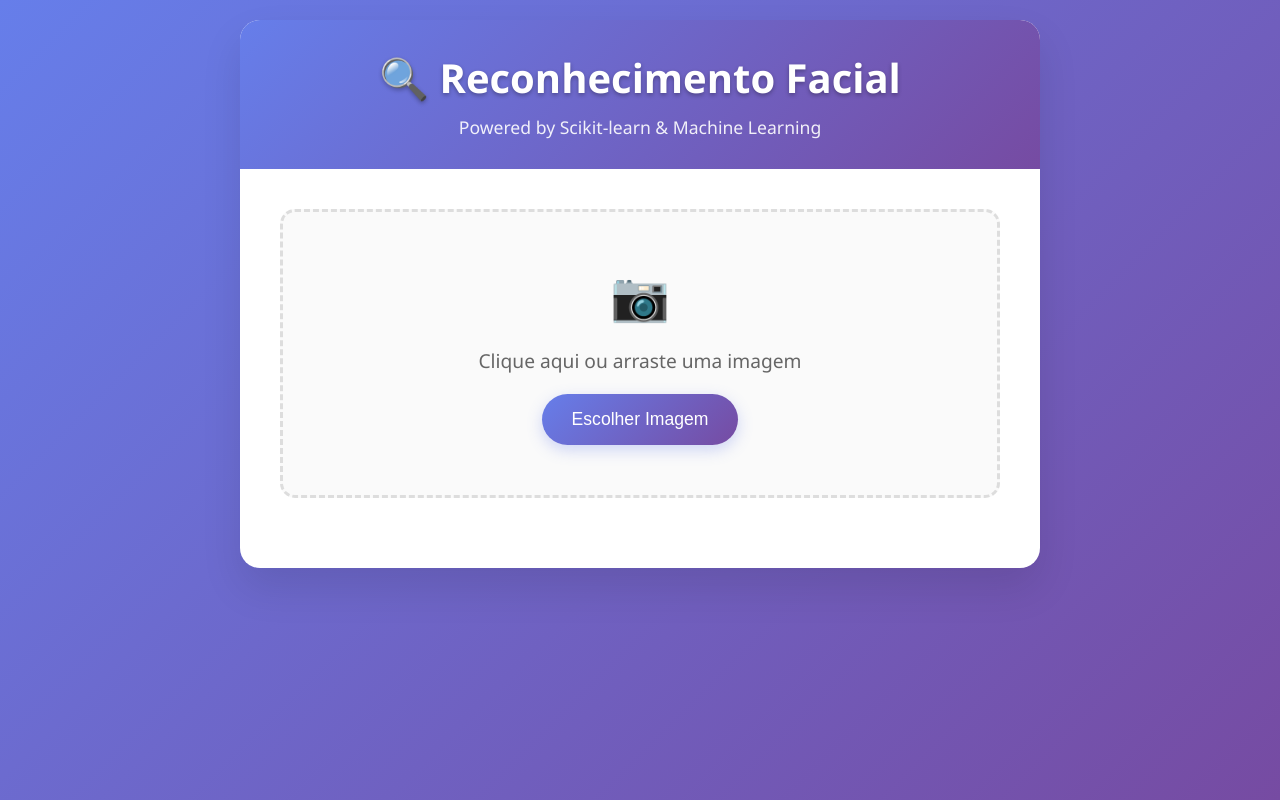
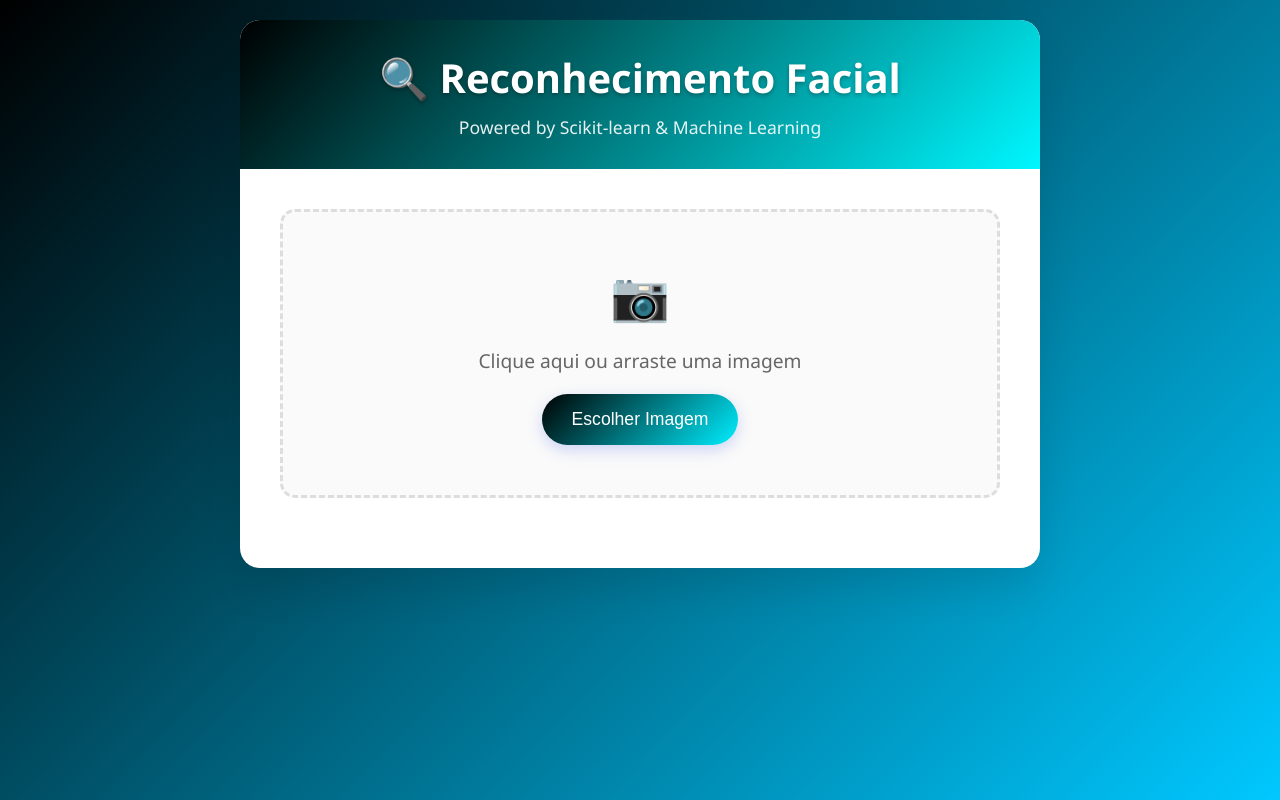
Before and after one commit to DenisSMorais2/Sistema-de-Reconhecimento-Facial---Scikit-learn, a Flask app: page / in a window 1280 px wide. Run offline with Flask 3, Linux system fonts and the light colour scheme.

Commit message:
Update index.html

```diff
--- a/templates/index.html
+++ b/templates/index.html
@@ -4,7 +4,7 @@
     <meta charset="UTF-8">
     <meta name="viewport" content="width=device-width, initial-scale=1.0">
     <title>🔍 Reconhecimento Facial - Scikit-learn</title>
-    <style>
+   <style>
         * {
             margin: 0;
             padding: 0;
@@ -13,7 +13,7 @@
 
         body {
             font-family: 'Segoe UI', Tahoma, Geneva, Verdana, sans-serif;
-            background: linear-gradient(135deg, #667eea 0%, #764ba2 100%);
+            background: linear-gradient(135deg, #000000 0%, #00c8ff 100%);
             min-height: 100vh;
             padding: 20px;
         }
@@ -28,7 +28,7 @@
         }
 
         .header {
-            background: linear-gradient(135deg, #667eea 0%, #764ba2 100%);
+            background: linear-gradient(135deg, #000000 0%, #00f7ff 100%);
             color: white;
             padding: 30px;
             text-align: center;
@@ -88,7 +88,7 @@
         }
 
         .upload-btn {
-            background: linear-gradient(135deg, #667eea 0%, #764ba2 100%);
+            background: linear-gradient(135deg, #000000 0%, #00eeff 100%);
             color: white;
             border: none;
             padding: 15px 30px;
```
